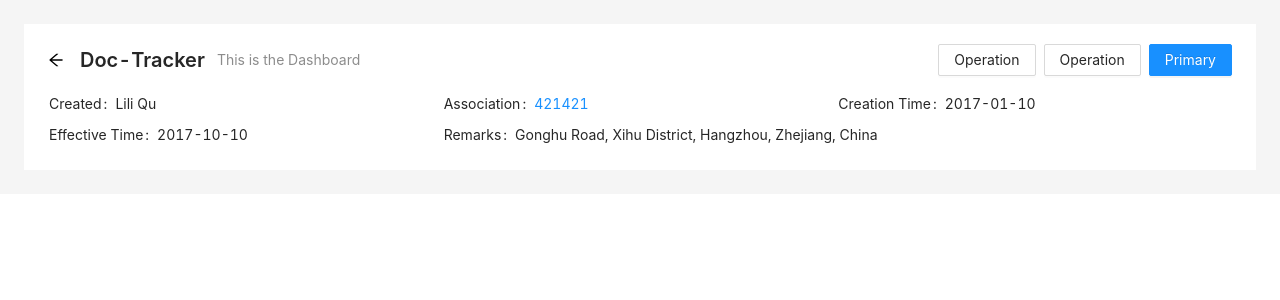
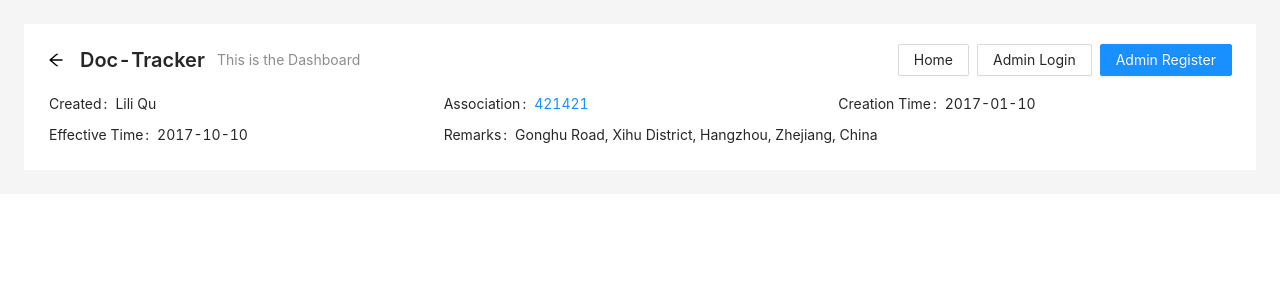
Before and after one commit to Harsha-Amarasinghe/Test-Auth, a React (Create React App) app in the folder user-authentication/: page / in a window 1280 px wide. Shown: the top 300 px of the page. Built offline with nearby package versions, Linux system fonts and the light colour scheme.

Commit message:
DashBoard modified

```diff
--- a/user-authentication/src/components/Dashboard/DashboardMain.jsx
+++ b/user-authentication/src/components/Dashboard/DashboardMain.jsx
@@ -10,10 +10,10 @@ const DashboardMain = () => {
       title="Doc-Tracker"
       subTitle="This is the Dashboard"
       extra={[
-        <Button key="3">Operation</Button>,
-        <Button key="2">Operation</Button>,
+        <Button key="3">Home</Button>,
+        <Button key="2">Admin Login</Button>,
         <Button key="1" type="primary">
-          Primary
+            Admin Register
         </Button>,
       ]}
     >
```
Also changed, not shown: 1 other file (tests, documents, lock files or other folders).
